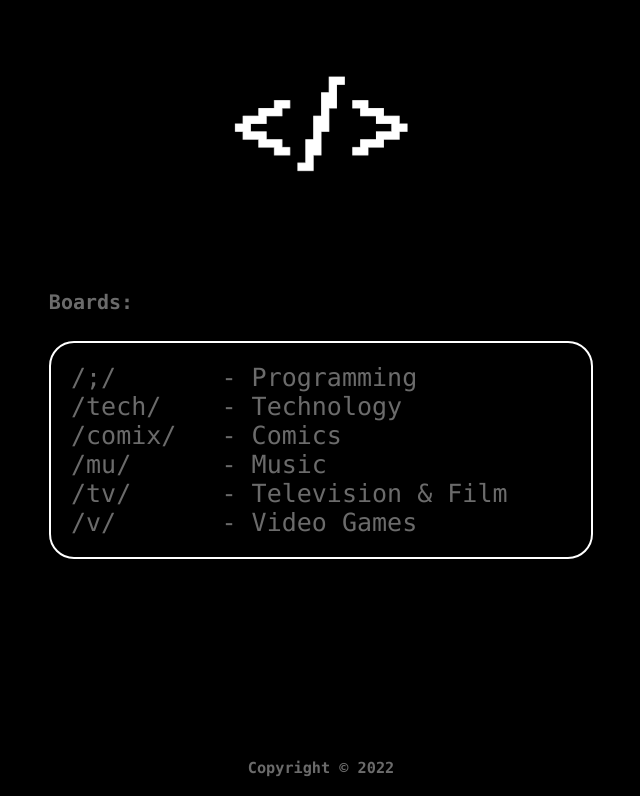
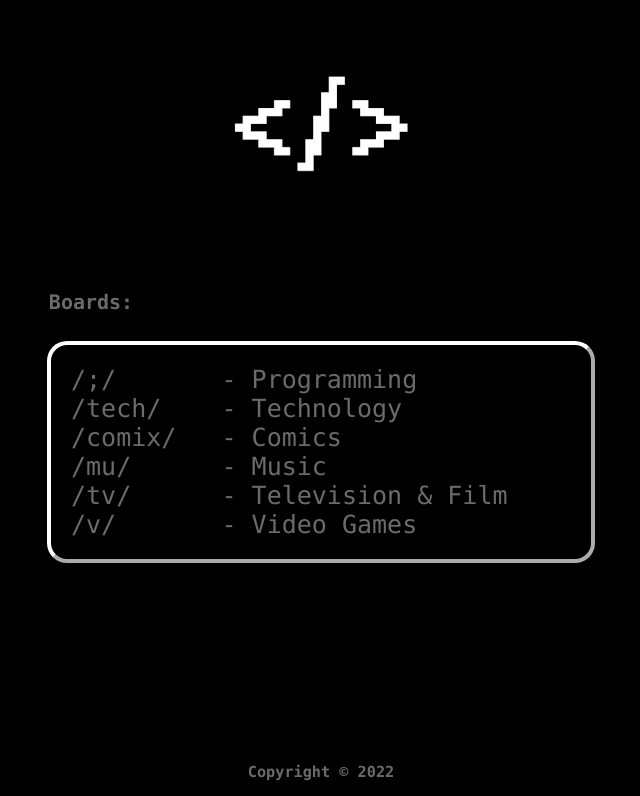
Before and after one commit to zrrrx/netrunner-forum-zrrx, a PHP site: page / in a window 1280 px wide. Shown: the part 69-865 px from the top of the page, without its empty margins (319-959 px from the left). Run offline with PHP 8.4, Linux system fonts and the light colour scheme.

Commit message:
Changes to CSS in #maincontainer. Changed border styler to outset and 4.5px , changed border-radius to 20px

```diff
--- a/css/styles.css
+++ b/css/styles.css
@@ -53,8 +53,8 @@ a:hover{
 
 #maincontainer {
     width: 500px;
-    border-radius: 25px;
-    border: 2px solid #fff;
+    border-radius: 20px;
+    border: 4.5px outset #fff;
     max-width: 568px;
     height: auto;
     margin: 0 auto;
```
